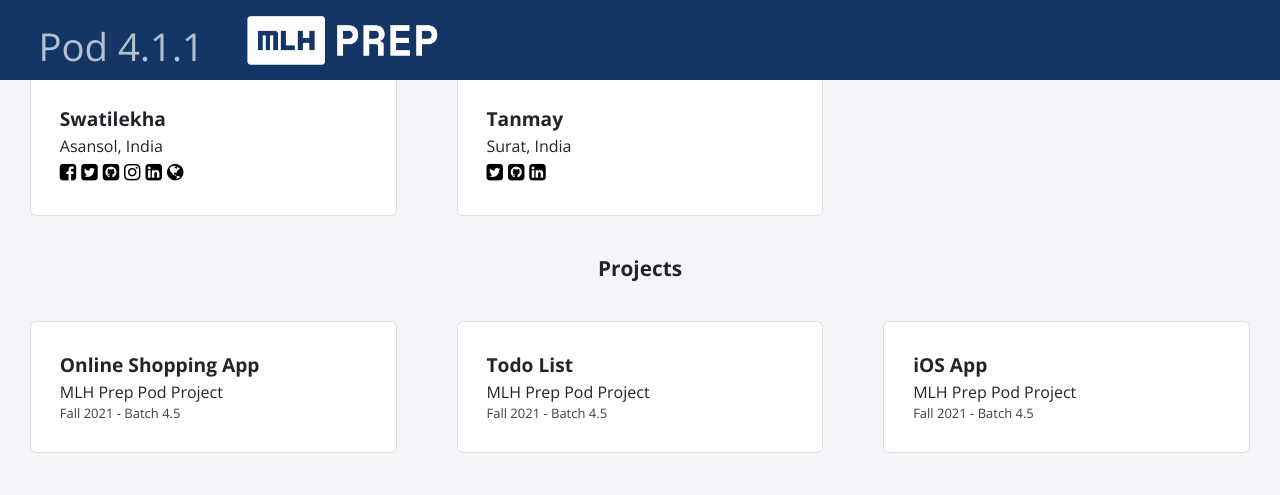
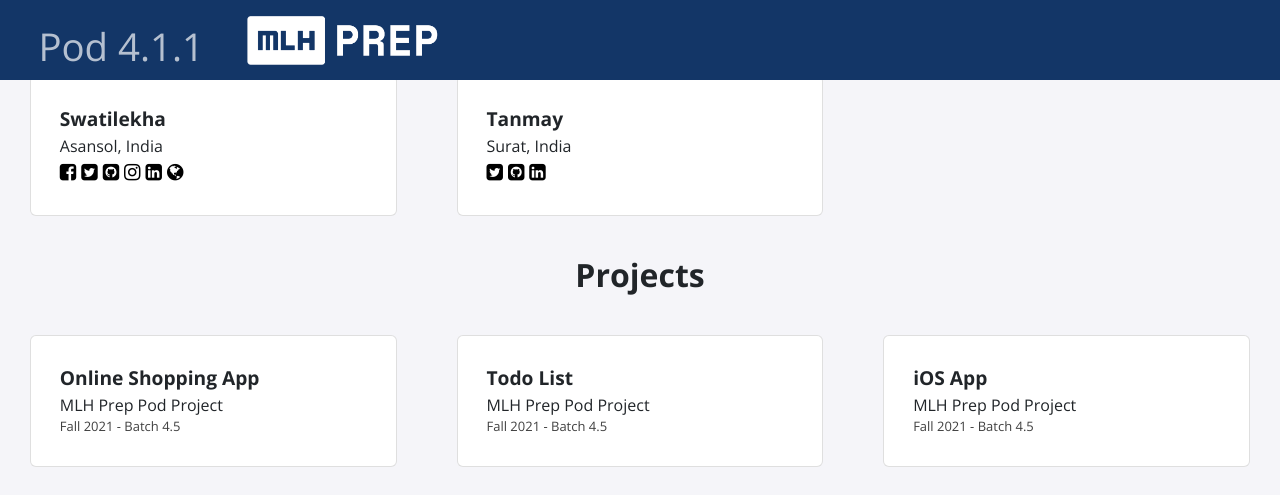
Before and after one commit to MLH-Fellowship/pod-4.1.1-portfolio, a Jekyll site: the page built from index.html, in a window 1280 px wide and 1400 px high, scrolled down 1627 px. Shown: the top 495 px of the window. Built offline with Jekyll 4.4.1, drawn with Linux system fonts in a browser that asks for light colours; nearby versions of some CDN libraries.

Commit message:
Update all.scss

```diff
--- a/_sass/all.scss
+++ b/_sass/all.scss
@@ -41,11 +41,11 @@
 }
 
 h2 {
-    margin-bottom: 20px;
-    margin-top: 20px;
-    font-weight: 700;
-    text-align: center;
-    font-size: 1.3rem;
+  margin-bottom: 20px;
+  margin-top: 20px;
+  font-weight: 700;
+  text-align: center;
+  color: var(--color-p-text);
 }
 
 .card {
```
